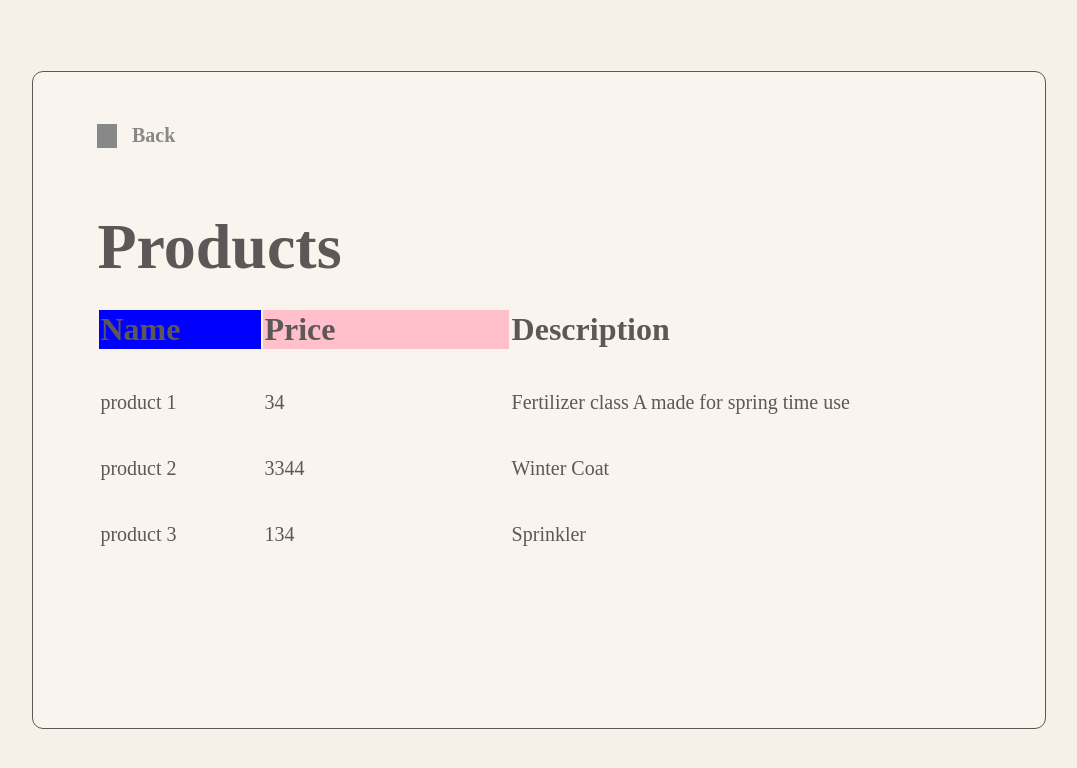
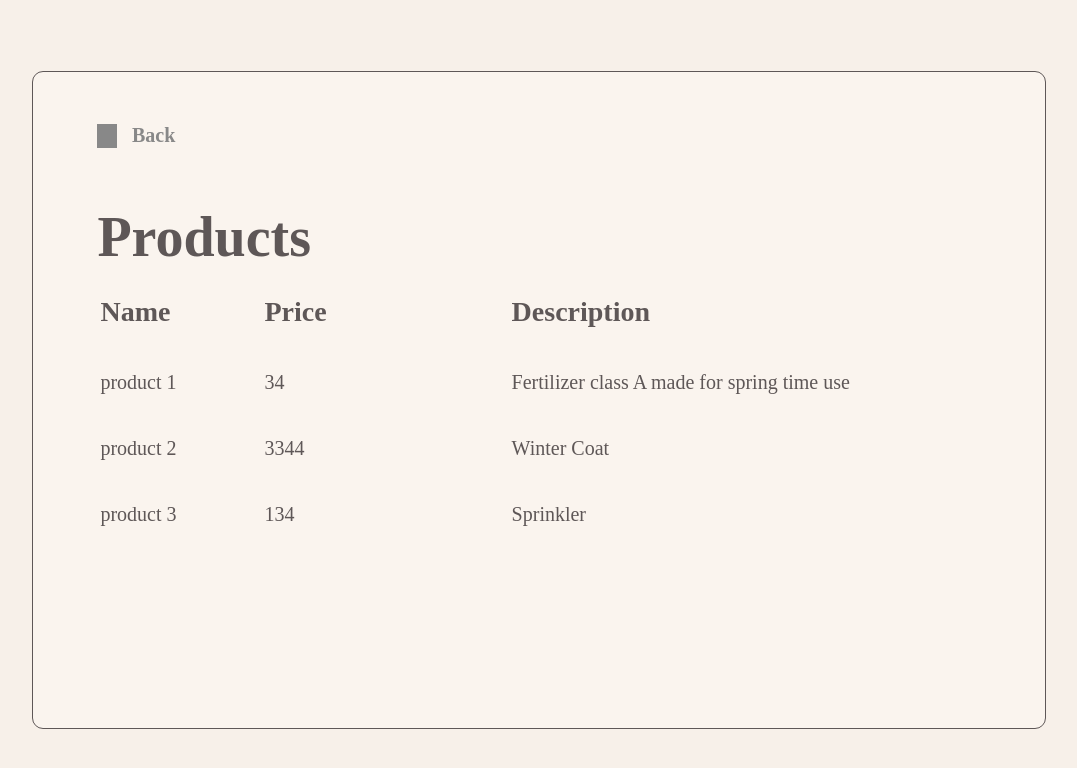
Before and after one commit to dadal00/AngularBasic, an Angular app: page / in a window 1280 px wide. Both pictures are taken after a click on the button "Product List". Shown: the top 768 px of the page, without its empty margins (101-1178 px from the left). Built offline with nearby package versions, Linux system fonts and the light colour scheme.

Commit message:
screen resolution fixes

```diff
--- a/src/app/features/products/components/product-list/product-list.component.css
+++ b/src/app/features/products/components/product-list/product-list.component.css
@@ -6,20 +6,17 @@
   flex-direction: column;
 }
 .product-title {
-  font-size: 4rem;
+  font-size: 7vh;
   font-weight: 600;
   margin-bottom: 3vh;
 }
 .name-column {
-  background-color: blue;
   width: 12.5vw;
 }
 .product-column {
-  background-color: pink;
   width: 19vw;
 }
 .column-title {
-  font-size: 2rem;
+  font-size: 3.5vh;
   text-align: left;
-  font-weight: 600;
 }
```
